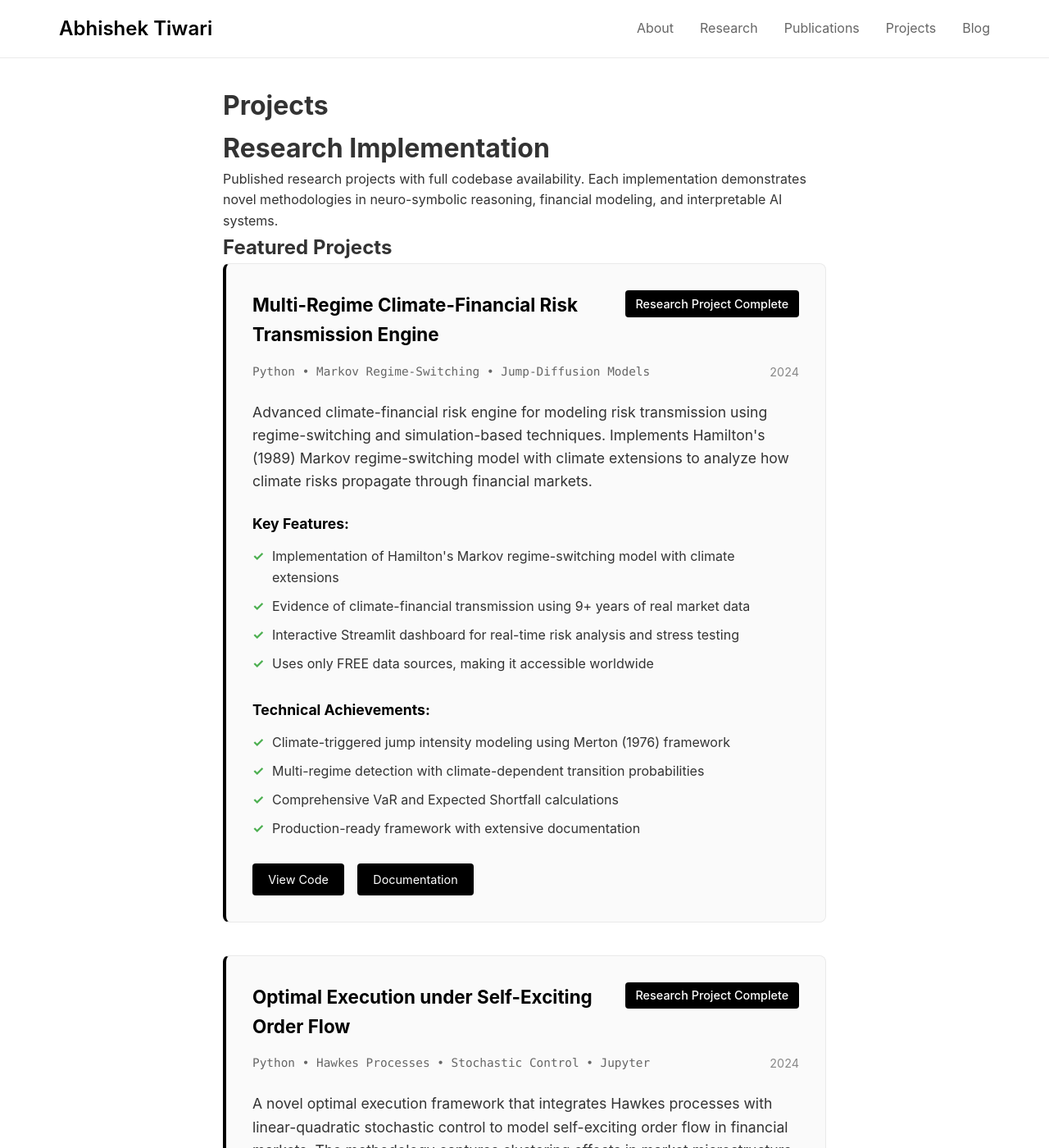
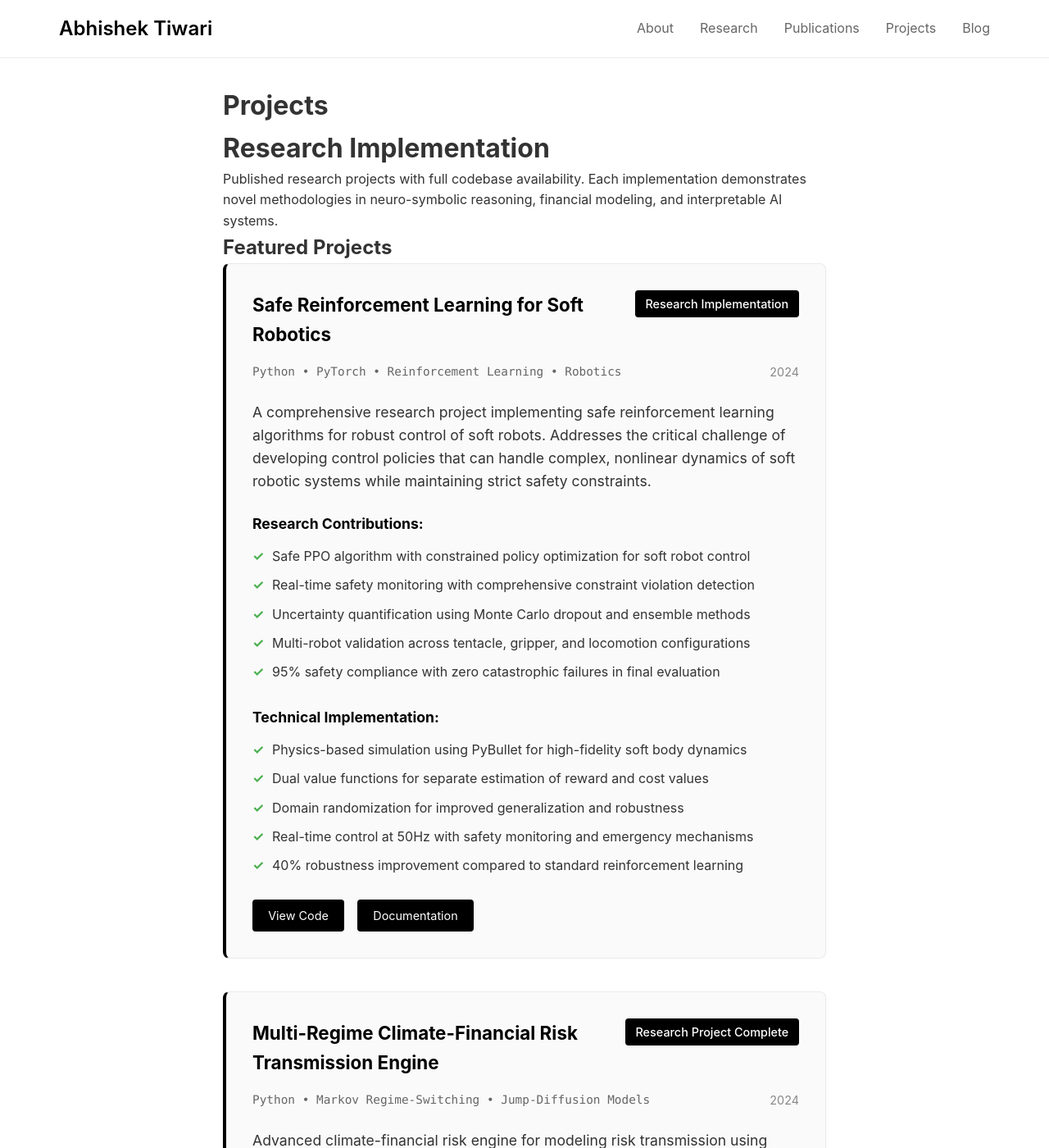
Before and after one commit to Abhishek282001Tiwari/Personal_Website, a Jekyll site: the page built from projects.md, in a window 1280 px wide and 1400 px high. Shown: the whole window at 82% size. Built offline with Jekyll 4.4.1, drawn with Linux system fonts in a browser that asks for light colours.

Commit message:
Add Safe Reinforcement Learning for Soft Robotics project

```diff
--- a/projects.md
+++ b/projects.md
@@ -11,6 +11,44 @@ permalink: /projects/
 Published research projects with full codebase availability. Each implementation demonstrates novel methodologies in neuro-symbolic reasoning, financial modeling, and interpretable AI systems.
 
 ## Featured Projects
+
+<div class="project featured">
+    <div class="project-header">
+        <h3>Safe Reinforcement Learning for Soft Robotics</h3>
+        <span class="project-status">Research Implementation</span>
+    </div>
+    <div class="project-meta">
+        <span class="project-tech">Python • PyTorch • Reinforcement Learning • Robotics</span>
+        <span class="project-date">2024</span>
+    </div>
+    <p class="project-description">
+        A comprehensive research project implementing safe reinforcement learning algorithms for robust control of soft robots. Addresses the critical challenge of developing control policies that can handle complex, nonlinear dynamics of soft robotic systems while maintaining strict safety constraints.
+    </p>
+    <div class="project-features">
+        <h4>Research Contributions:</h4>
+        <ul>
+            <li>Safe PPO algorithm with constrained policy optimization for soft robot control</li>
+            <li>Real-time safety monitoring with comprehensive constraint violation detection</li>
+            <li>Uncertainty quantification using Monte Carlo dropout and ensemble methods</li>
+            <li>Multi-robot validation across tentacle, gripper, and locomotion configurations</li>
+            <li>95% safety compliance with zero catastrophic failures in final evaluation</li>
+        </ul>
+    </div>
+    <div class="project-results">
+        <h4>Technical Implementation:</h4>
+        <ul>
+            <li>Physics-based simulation using PyBullet for high-fidelity soft body dynamics</li>
+            <li>Dual value functions for separate estimation of reward and cost values</li>
+            <li>Domain randomization for improved generalization and robustness</li>
+            <li>Real-time control at 50Hz with safety monitoring and emergency mechanisms</li>
+            <li>40% robustness improvement compared to standard reinforcement learning</li>
+        </ul>
+    </div>
+    <div class="project-links">
+        <a href="https://github.com/Abhishek282001Tiwari/Learning_Robust_Control_Policies_for_Soft_Robots_using_Safe_Reinforcement_Learning" class="project-link">View Code</a>
+        <a href="https://github.com/Abhishek282001Tiwari/Learning_Robust_Control_Policies_for_Soft_Robots_using_Safe_Reinforcement_Learning/blob/main/README.md" class="project-link">Documentation</a>
+    </div>
+</div>
 
 <div class="project featured">
     <div class="project-header">
```
